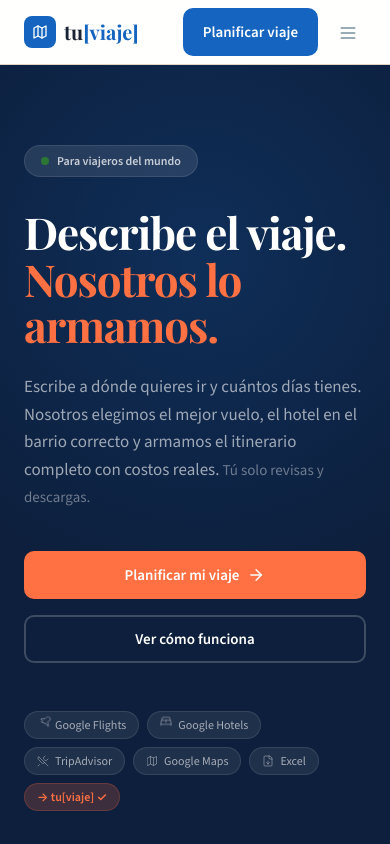
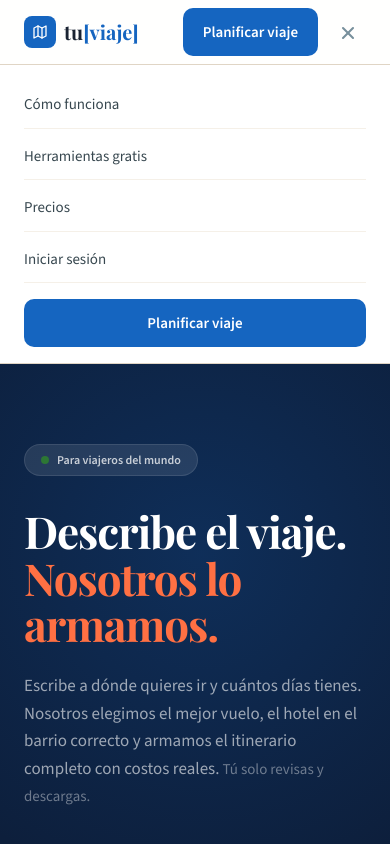
Before and after one commit to franciscoworkcontre-stack/tuviaje, a Next.js app: page / in a window 390 px wide. Both pictures are taken after a click on the button 348 px from the left and 32 px from the top of the page. Shown: the top 844 px of the page. Built offline with nearby package versions, Linux system fonts and the light colour scheme.

Commit message:
fix(qa): ISSUE-001 — mobile nav hamburger now opens/closes menu

```diff
--- a/components/landing/LandingNav.tsx
+++ b/components/landing/LandingNav.tsx
@@ -1,7 +1,12 @@
+"use client";
+
 import Link from "next/link";
-import { MapIcon as Map, MenuIcon as Menu } from "@/components/ui/AnimatedIcons";
+import { useState } from "react";
+import { MapIcon as Map, MenuIcon as Menu, XIcon as X } from "@/components/ui/AnimatedIcons";
 
 export function LandingNav() {
+  const [open, setOpen] = useState(false);
+
   return (
     <nav
       className="sticky top-0 z-50 bg-white/90 backdrop-blur-md border-b border-[#E0D5C5]"
@@ -39,12 +44,43 @@ export function LandingNav() {
           >
             Planificar viaje
           </Link>
-          {/* Mobile menu icon */}
-          <button className="md:hidden p-2 text-[#78909C]" aria-label="Menú">
-            <Menu size={20} />
+          {/* Mobile menu toggle */}
+          <button
+            className="md:hidden p-2 text-[#78909C]"
+            aria-label="Menú"
+            onClick={() => setOpen((v) => !v)}
+          >
+            {open ? <X size={20} /> : <Menu size={20} />}
           </button>
         </div>
       </div>
+
+      {/* Mobile dropdown menu */}
+      {open && (
+        <div className="md:hidden border-t border-[#E0D5C5] bg-white/95 backdrop-blur-md px-6 py-4 flex flex-col gap-1">
+          <Link href="#como-funciona" onClick={() => setOpen(false)} className="py-3 text-[15px] font-medium text-[#37474F] hover:text-ocean transition-colors border-b border-[#F5F0E8]">
+            Cómo funciona
+          </Link>
+          <Link href="#herramientas" onClick={() => setOpen(false)} className="py-3 text-[15px] font-medium text-[#37474F] hover:text-ocean transition-colors border-b border-[#F5F0E8]">
+            Herramientas gratis
+          </Link>
+          <Link href="#precios" onClick={() => setOpen(false)} className="py-3 text-[15px] font-medium text-[#37474F] hover:text-ocean transition-colors border-b border-[#F5F0E8]">
+            Precios
+          </Link>
+          <Link href="/login" onClick={() => setOpen(false)} className="py-3 text-[15px] font-medium text-[#37474F] hover:text-ocean transition-colors border-b border-[#F5F0E8]">
+            Iniciar sesión
+          </Link>
+          <div className="pt-3">
+            <Link
+              href="/planificar"
+              onClick={() => setOpen(false)}
+              className="btn btn-primary text-[15px] px-5 min-h-[44px] w-full justify-center"
+            >
+              Planificar viaje
+            </Link>
+          </div>
+        </div>
+      )}
     </nav>
   );
 }
```
